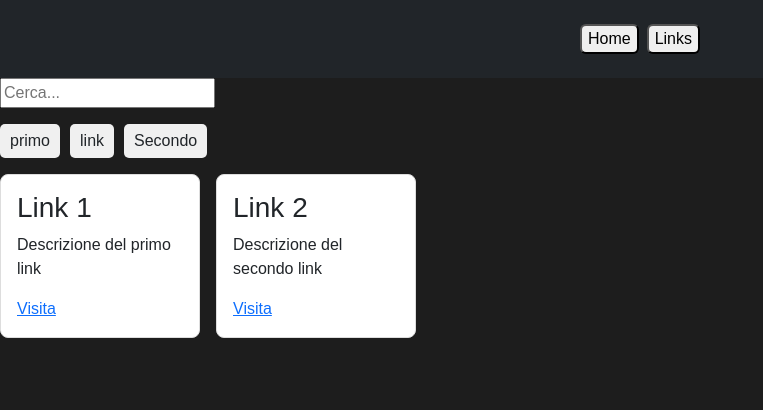
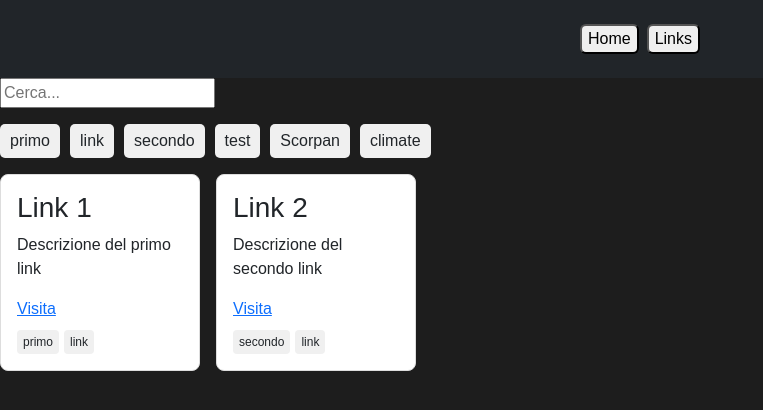
Before and after one commit to JungleKiosk/tagLinks, a Vue app: page /links in a window 1280 px wide. Shown: the top 410 px of the page, without its empty margins (0-763 px from the left). Built offline with nearby package versions, Linux system fonts and the light colour scheme.

Commit message:
tag-to-tag

```diff
--- a/src/data/data.json
+++ b/src/data/data.json
@@ -3,12 +3,14 @@
       "id": 1,
       "title": "Link 1",
       "url": "https://github.com/JungleKiosk",
-        "description": "Descrizione del primo link"
+      "description": "Descrizione del primo link",
+      "tags": ["primo", "link"]
     },
     {
       "id": 2,
       "title": "Link 2",
       "url": "https://github.com/JungleKiosk",
-        "description": "Descrizione del secondo link"
+      "description": "Descrizione del secondo link",
+      "tags": ["secondo", "link"]
     }
   ]
--- a/src/data/tagsData.js
+++ b/src/data/tagsData.js
@@ -2,5 +2,8 @@
 export const tags = [
     { id: 1, name: "primo" },
     { id: 2, name: "link" },
-    { id: 3, name: "Secondo" }
+    { id: 3, name: "secondo" },
+    { id: 1, name: "test" },
+    { id: 2, name: "Scorpan" },
+    { id: 3, name: "climate" }
 ];
--- a/src/views/LinksView.vue
+++ b/src/views/LinksView.vue
@@ -30,7 +30,7 @@ export default {
             const query = this.searchQuery.toLowerCase();
             this.filteredLinks = this.links.filter(link =>
                 (link.title.toLowerCase().includes(query) || link.description.toLowerCase().includes(query)) &&
-                (!this.selectedTag || link.description.toLowerCase().includes(this.selectedTag.toLowerCase()))
+                (!this.selectedTag || link.tags.includes(this.selectedTag))
             );
         },
         filterByTag(tag) {
@@ -40,7 +40,6 @@ export default {
     }
 }
 </script>
-
 
 
 
@@ -58,6 +57,10 @@ export default {
                 <h3>{{ link.title }}</h3>
                 <p>{{ link.description }}</p>
                 <a :href="link.url" target="_blank">Visita</a>
+                <!-- Visualizza le tag della card -->
+                <div class="card-tags">
+                    <span v-for="tag in link.tags" :key="tag" class="card-tag">{{ tag }}</span>
+                </div>
             </div>
         </div>
     </div>
@@ -78,4 +81,17 @@ export default {
     border-radius: 8px;
     width: 200px;
 }
+
+.card-tags {
+    margin-top: 8px;
+}
+
+.card-tag {
+    display: inline-block;
+    margin-right: 5px;
+    background-color: #f0f0f0;
+    padding: 3px 6px;
+    border-radius: 4px;
+    font-size: 12px;
+}
 </style>
```
Lines whose indentation alone changed are shown as unchanged.
